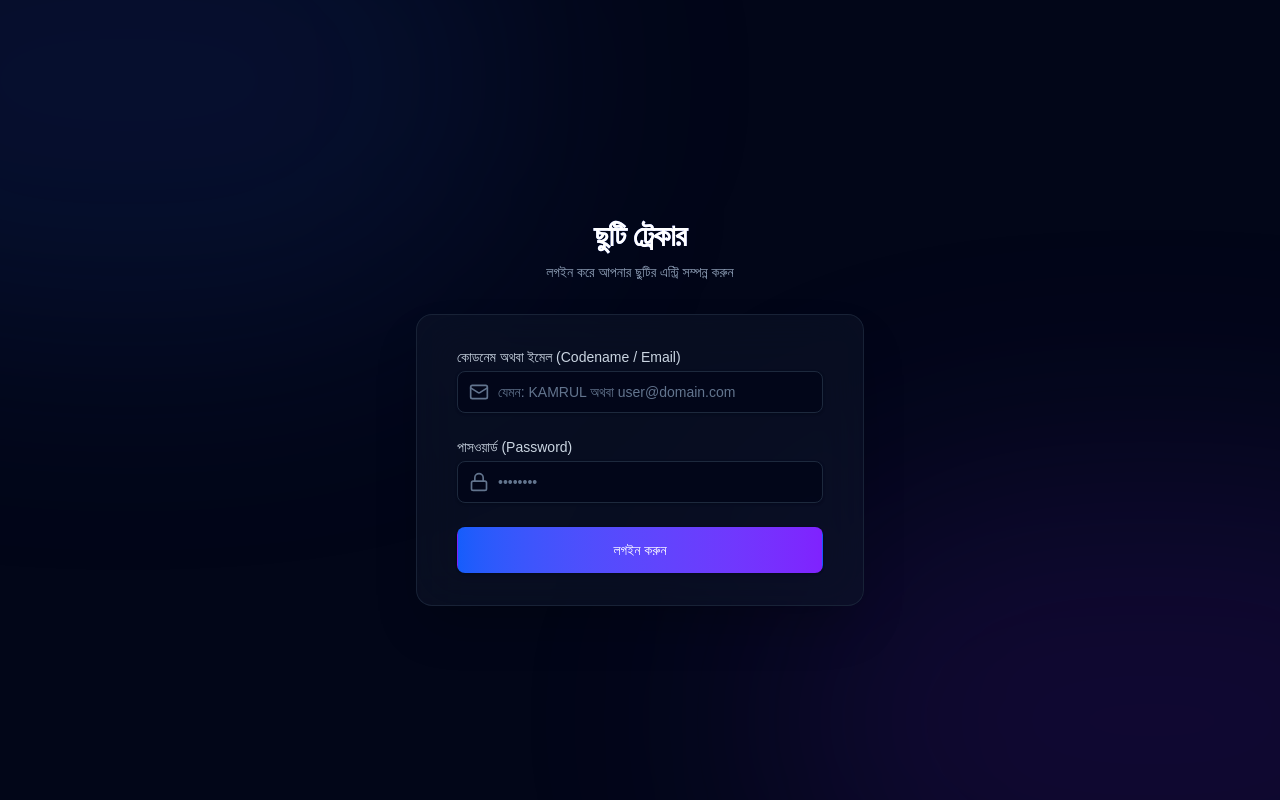
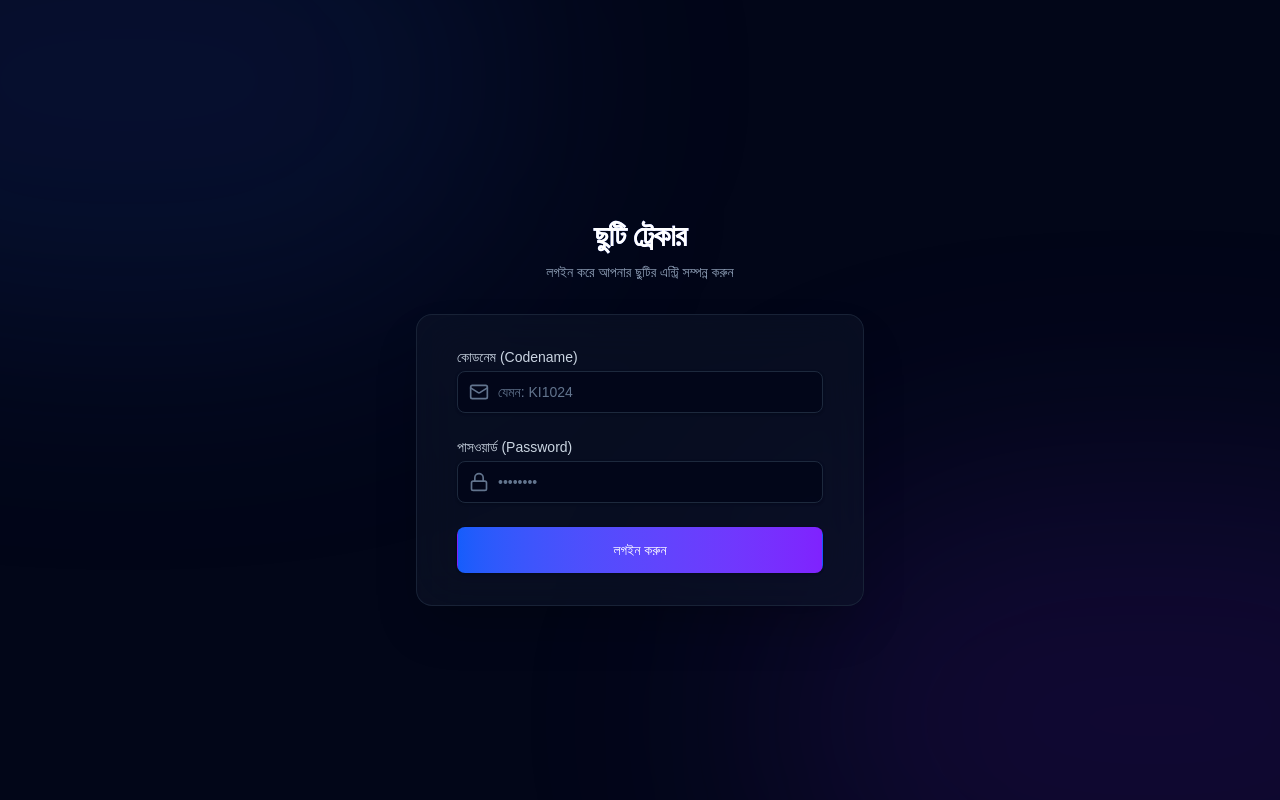
Before and after one commit to kamrulislam2/attendance-chuti-tracker, a Next.js app: page /login in a window 1280 px wide. Built offline with nearby package versions, Linux system fonts and the light colour scheme; no server answers.

Commit message:
Update login page labels and placeholders for clarity

```diff
--- a/src/app/login/page.tsx
+++ b/src/app/login/page.tsx
@@ -128,7 +128,7 @@ export default function LoginPage() {
 
             <div>
               <label htmlFor="email" className="block text-sm font-medium text-slate-300">
-                কোডনেম অথবা ইমেল (Codename / Email)
+                কোডনেম (Codename)
               </label>
               <div className="mt-1 relative rounded-md shadow-sm">
                 <div className="absolute inset-y-0 left-0 pl-3 flex items-center pointer-events-none">
@@ -139,7 +139,7 @@ export default function LoginPage() {
                   name="email"
                   type="text"
                   required
-                  placeholder="যেমন: KAMRUL অথবা user@domain.com"
+                  placeholder="যেমন: KI1024"
                   value={email}
                   onChange={(e) => {
                     const val = e.target.value;
```
